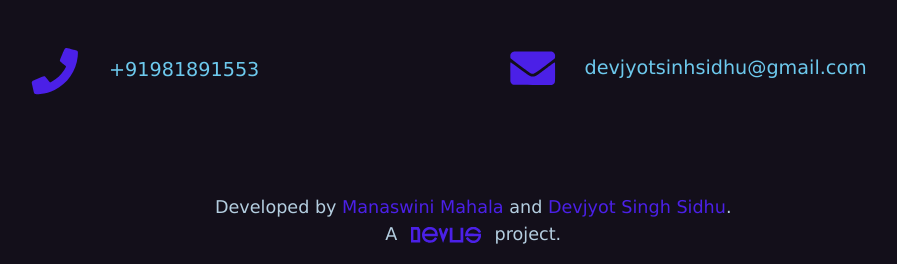
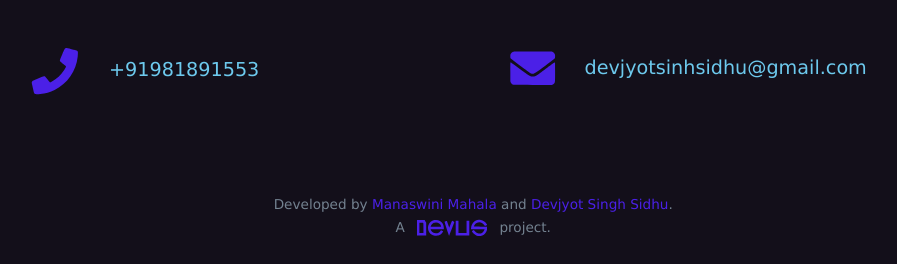
Before and after one commit to DevoGHub/Resume, a PHP site: page / in a window 1280 px wide. Shown: the part 3044-3308 px from the top of the page, without its empty margins (329-1226 px from the left). After the commit the page ends 3280 px from the top, so only its background shows below. Run offline with PHP 8.4, Linux system fonts and the light colour scheme.

Commit message:
updated footer

```diff
--- a/css/style.css
+++ b/css/style.css
@@ -233,10 +233,10 @@ details[open] summary:before{
 .footerPara{
   /*border-top: 22px solid rgb(19, 15, 26);*/
   padding-top: 6%;
-  font-size: 110%;
+  font-size: 85%;
   text-align: center;
   font-family: verdana;
-  color: rgb(180, 206, 224);
+  color: rgba(180, 206, 224,0.6);
 
 
 }
```
